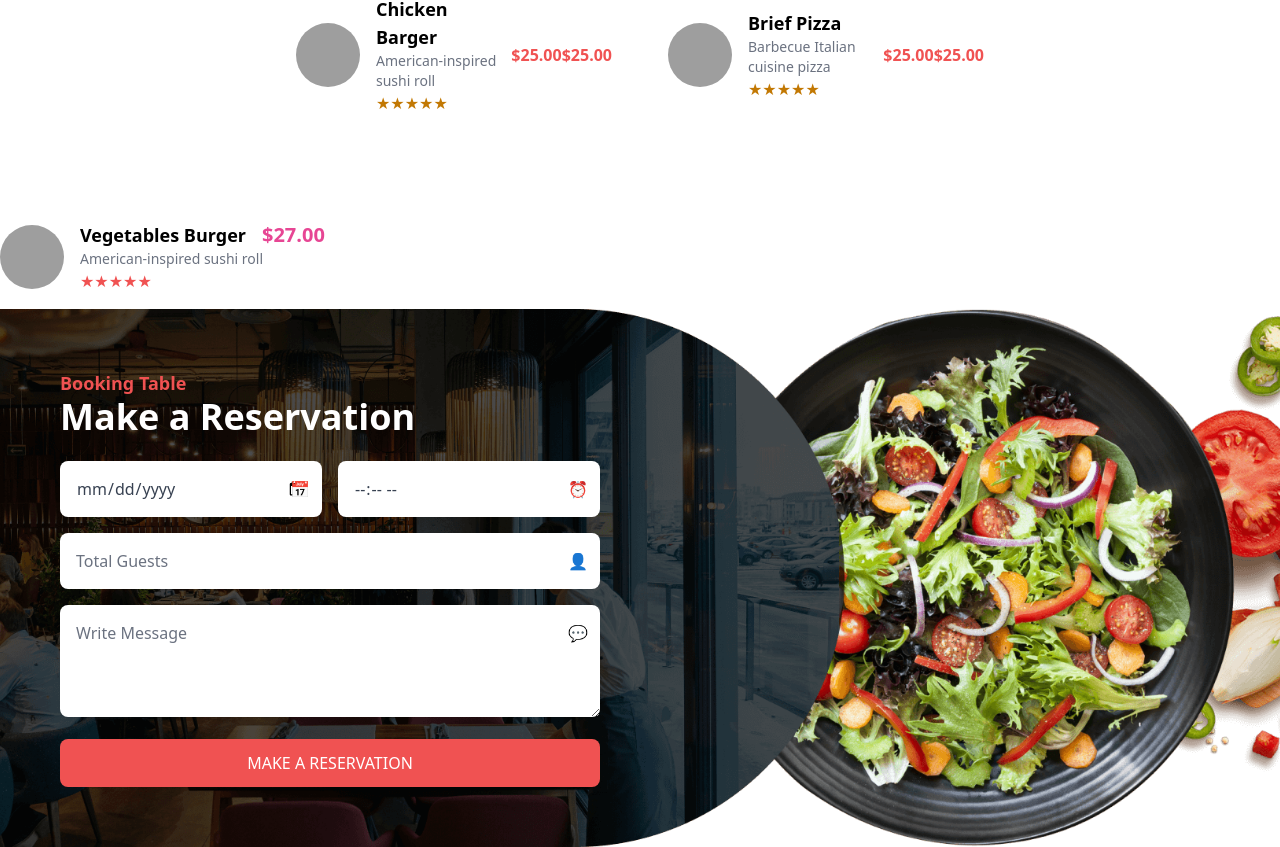
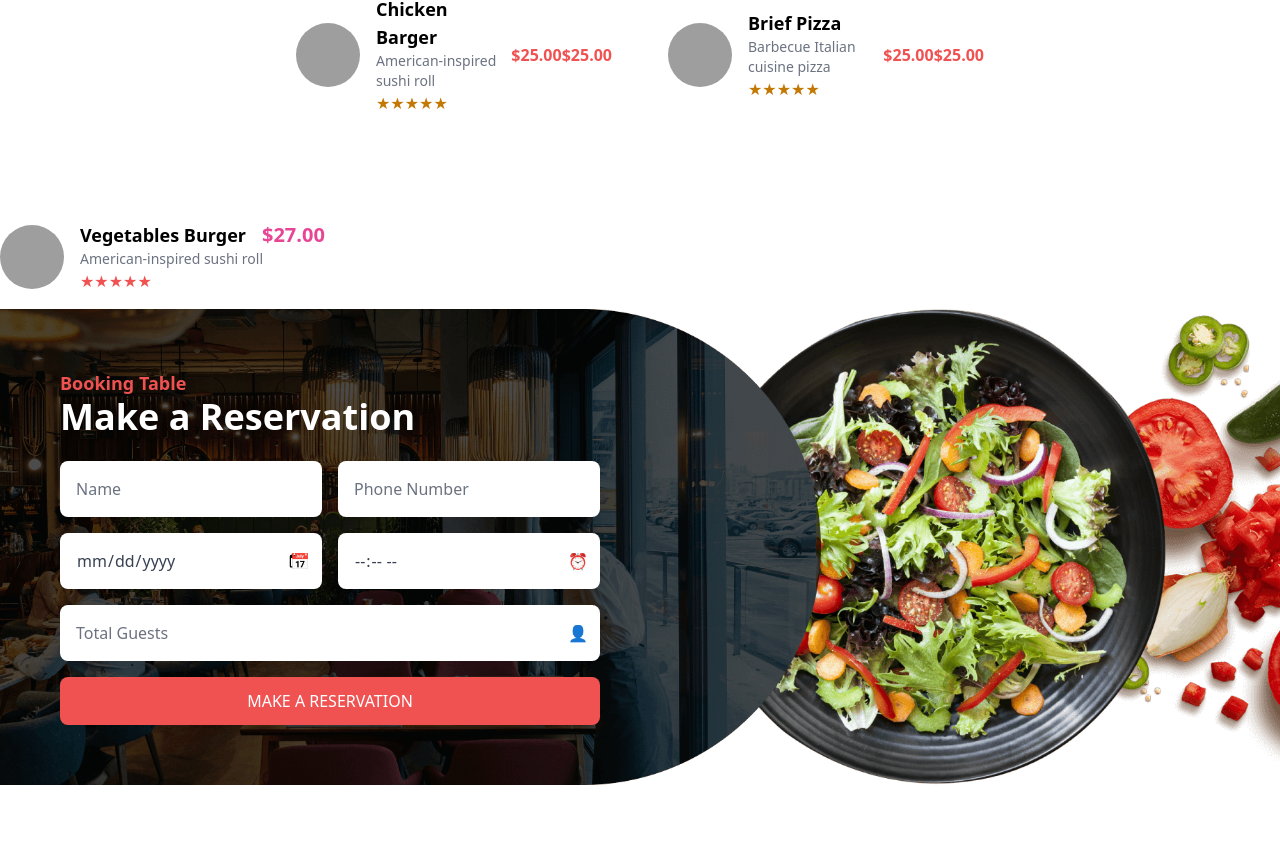
Before and after one commit to JSharanya/pizzan, a React (Create React App) app in the folder frontend/: page / in a window 1280 px wide. Shown: the part 2949-3796 px from the top of the page. After the commit the page ends 3734 px from the top, so only its background shows below. Built offline with nearby package versions, Linux system fonts and the light colour scheme; grey boxes are pictures that could not be loaded.

Commit message:
add filed for reservation

```diff
--- a/frontend/src/component/Reservation.js
+++ b/frontend/src/component/Reservation.js
@@ -1,11 +1,11 @@
-import React, { useState } from 'react';
+import React, { useState } from "react";
 
 const Reservation = () => {
   const [formData, setFormData] = useState({
-        date: '',
-        time: '',
-        guests: '',
-        message: ''
+    date: "",
+    time: "",
+    guests: "",
+    message: "",
   });
 
   const handleChange = (e) => {
@@ -18,40 +18,54 @@ const Reservation = () => {
     console.log(formData);
   };
 
-
-
-
-
-
-
   return (
     <>
-
-
-
-
-
       <section className="relative container mx-auto p-5">
-      {/* Main container for the section */}<img
+        {/* Main container for the section */}
+        <img
           src="/image_6.png"
           alt="Restaurant Background"
           className="absolute inset-0 w-full h-full object-cover z-0"
         />
         <div className="grid grid-cols-1 lg:grid-cols-2">
-
           {/* Left Section - Form */}
           <div className="relative flex justify-center items-center">
             {/* Background image */}
 
             {/* Overlay to darken background */}
 
-
             <div className="relative z-20 p-10 rounded-lg w-full max-w sm:max-w">
-            <h3 className="text-red-500 text-lg font-semibold">Booking Table</h3>
-            <h2 className="text-4xl font-bold text-white mb-6">Make a Reservation</h2>
+              <h3 className="text-red-500 text-lg font-semibold">
+                Booking Table
+              </h3>
+              <h2 className="text-4xl font-bold text-white mb-6">
+                Make a Reservation
+              </h2>
 
               <form className="space-y-4">
                 {/* Date and Time Input Fields */}
+                <div className="flex space-x-4">
+                  <div className="relative w-1/2">
+                    <input
+                      type="text"
+                      placeholder="Name"
+                      className="w-full bg-white text-gray-700 p-4 rounded-lg focus:outline-none"
+                    />
+                    <span className="absolute right-3 top-4 text-gray-500">
+
+                    </span>
+                  </div>
+                  <div className="relative w-1/2">
+                    <input
+                      type="text"
+                      placeholder="Phone Number"
+                      className="w-full bg-white text-gray-700 p-4 rounded-lg focus:outline-none"
+                    />
+                    <span className="absolute right-3 top-4 text-gray-500">
+
+                    </span>
+                  </div>
+                </div>
                 <div className="flex space-x-4">
                   <div className="relative w-1/2">
                     <input
@@ -88,7 +102,7 @@ const Reservation = () => {
                 </div>
 
                 {/* Message Input Field */}
-              <div className="relative">
+                {/* <div className="relative">
                   <textarea
                     placeholder="Write Message"
                     className="w-full bg-white text-gray-700 p-4 rounded-lg h-28 focus:outline-none"
@@ -96,7 +110,7 @@ const Reservation = () => {
                   <span className="absolute right-3 top-4 text-gray-500">
                     💬
                   </span>
-              </div>
+                </div> */}
 
                 {/* Submit Button */}
                 <button className="w-full bg-red-500 text-white py-3 px-6 rounded-lg hover:bg-red-600 transition">
@@ -107,13 +121,10 @@ const Reservation = () => {
           </div>
 
           {/* Right Section - Image */}
-
         </div>
       </section>
+    </>
+  );
+};
 
-
-   </>
-  )
-}
-
-export default Reservation
+export default Reservation;
```
Lines whose indentation alone changed are shown as unchanged.
